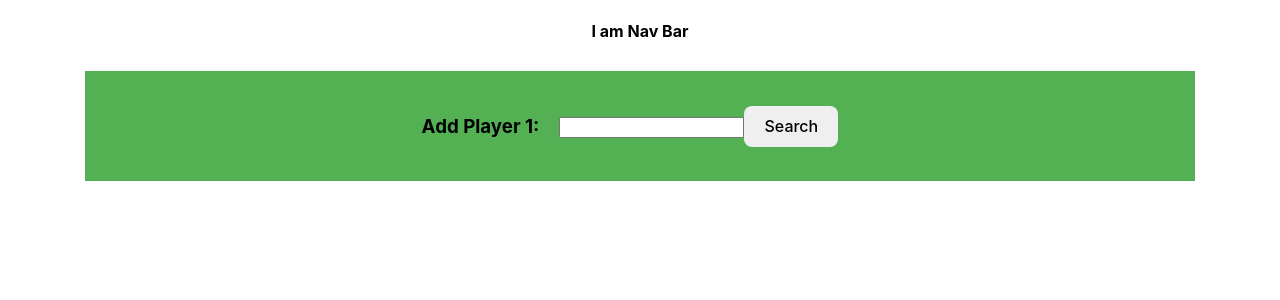
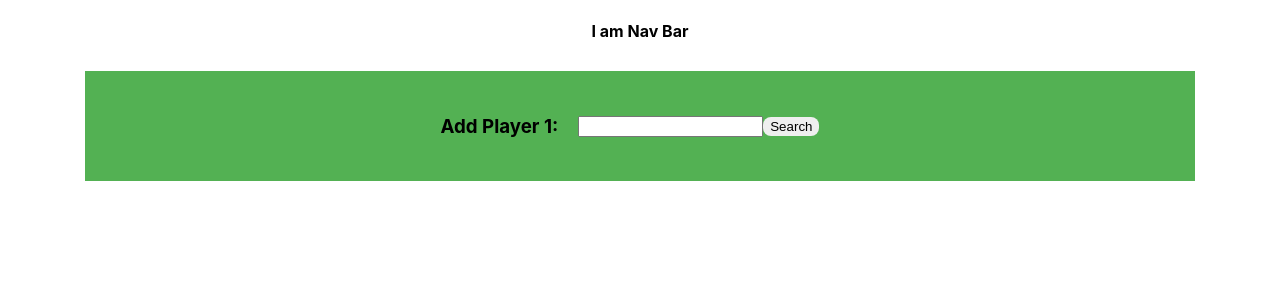
Before and after one commit to tgorsk15/stat-junky-frontend, a React (Vite) app: page /home in a window 1280 px wide. Shown: the top 300 px of the page. Built offline with nearby package versions, Linux system fonts and the light colour scheme.

Commit message:
Fix bug with playerResults list

```diff
--- a/src/App.css
+++ b/src/App.css
@@ -28,17 +28,18 @@ a:hover {
 button {
   border-radius: 8px;
   border: 1px solid transparent;
-  padding: 0.6em 1.2em;
+  /* padding: 0.6em 1.2em;
   font-size: 1em;
   font-weight: 500;
   font-family: inherit;
   cursor: pointer;
-  transition: border-color 0.25s;
+  transition: border-color 0.25s; */
+  cursor: pointer;
 }
 button:hover {
   border-color: #646cff;
 }
-button:focus,
+/* button:focus,
 button:focus-visible {
   outline: 4px auto -webkit-focus-ring-color;
-}
+} */
--- a/src/Components/PlayerCompare/PlayerCompare.jsx
+++ b/src/Components/PlayerCompare/PlayerCompare.jsx
@@ -3,4 +3,7 @@ export const PlayerCompare = () => {
     return (
         <div>this is compare</div>
     )
+    // TMW 2/5:
+    // start cretaing this Component, draw out what I want table to look like
+    // ...see if state structure needs to be changed
 }
--- a/src/Pages/NbaPage/nbaPage.module.css
+++ b/src/Pages/NbaPage/nbaPage.module.css
@@ -59,6 +59,7 @@
     border-radius: 25px;
     box-shadow: 2px 2px 10px 0px rgb(88, 87, 87);
     visibility: visible;
+    z-index: 2;
 }
 
 .playerResult {
@@ -70,7 +71,10 @@
 
 .playerLink {
     padding: 0px;
+    width: 100%;
     background: none;
+    text-align: start;
+    border: none;
 }
 
 
```
